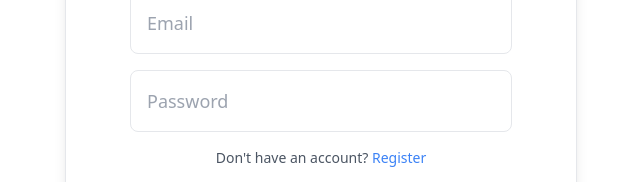
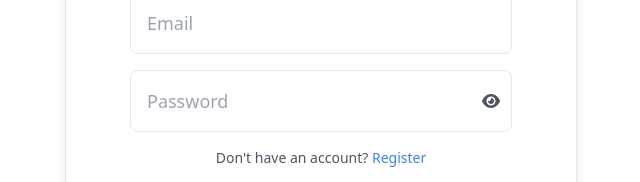
Before and after one commit to fajri-farid/FP-Advance-Schematics-ITS, a React (Vite) app: page /login in a window 1280 px wide. Shown: the part 320-502 px from the top of the page, without its empty margins (319-959 px from the left). Built offline with nearby package versions, Linux system fonts and the light colour scheme.

Commit message:
add see/unseen pass for login

```diff
--- a/src/component/organism/login-component.jsx
+++ b/src/component/organism/login-component.jsx
@@ -8,6 +8,7 @@ const url = "https://v1.appbackend.io/v1/rows/dKqJ7KQXYKek"; // URL backend untu
 export default function LoginComponent() {
   const [email, setEmail] = useState("");
   const [password, setPassword] = useState("");
+  const [showPassword, setShowPassword] = useState(false); // State untuk toggle password
   const [errorMessage, setErrorMessage] = useState("");
 
   const navigate = useNavigate(); // Hook untuk navigasi
@@ -47,6 +48,10 @@ export default function LoginComponent() {
       });
   };
 
+  const handleTogglePassword = () => {
+    setShowPassword(!showPassword);
+  };
+
   return (
     <div className="flex justify-center items-center min-h-screen">
       <div className="max-w-lg w-full p-6 sm:p-8 md:p-12 lg:p-16 md:border md:rounded-lg md:shadow-lg">
@@ -65,14 +70,22 @@ export default function LoginComponent() {
           </div>
 
           {/* Input Password */}
-          <div className="mb-4">
+          <div className="mb-4 relative">
             <Input
-              type="password"
+              type={showPassword ? "text" : "password"}
               placeholder="Password"
               size="large"
               value={password}
               onChange={(e) => setPassword(e.target.value)}
             />
+            <span
+              onClick={handleTogglePassword}
+              className="absolute right-3 top-1/2 transform -translate-y-1/2 cursor-pointer text-gray-600"
+            >
+              <i
+                className={`fas ${showPassword ? "fa-eye-slash" : "fa-eye"}`}
+              ></i>
+            </span>
           </div>
 
           {/* Error Message */}
```
